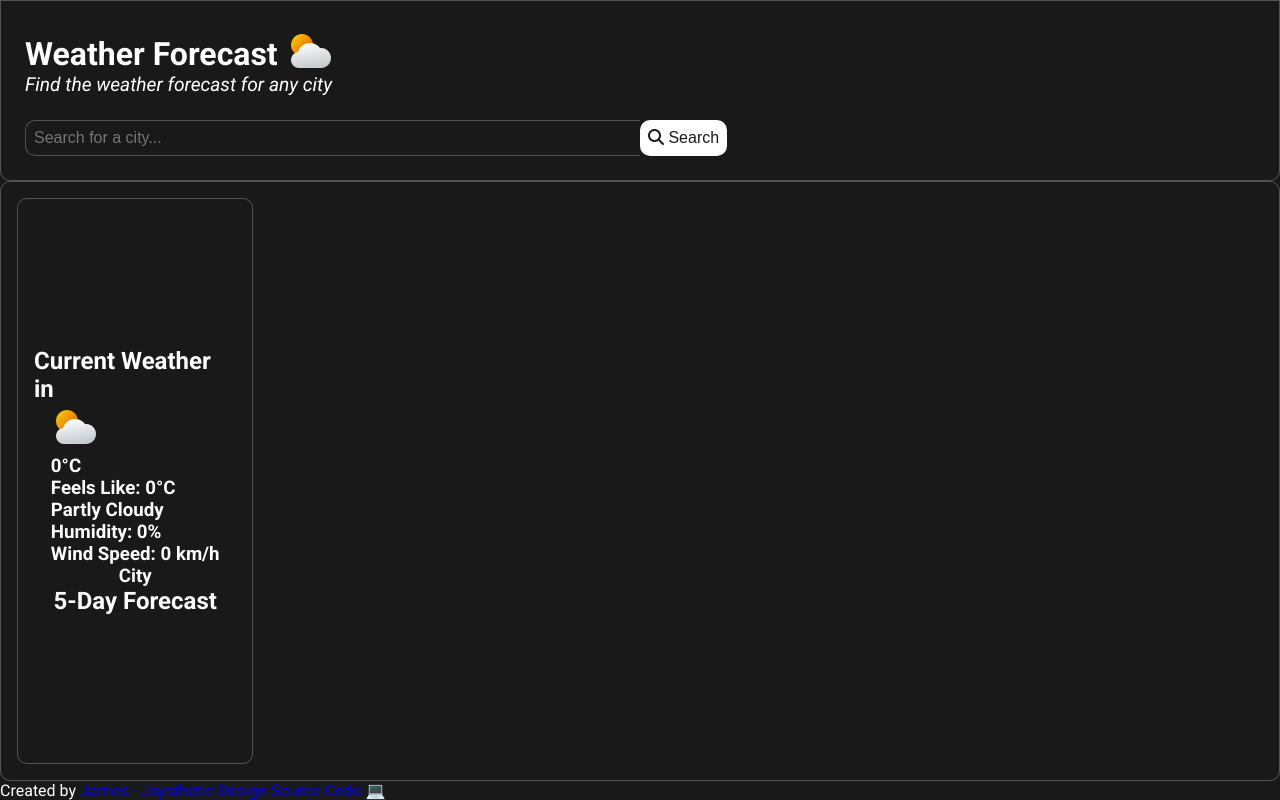
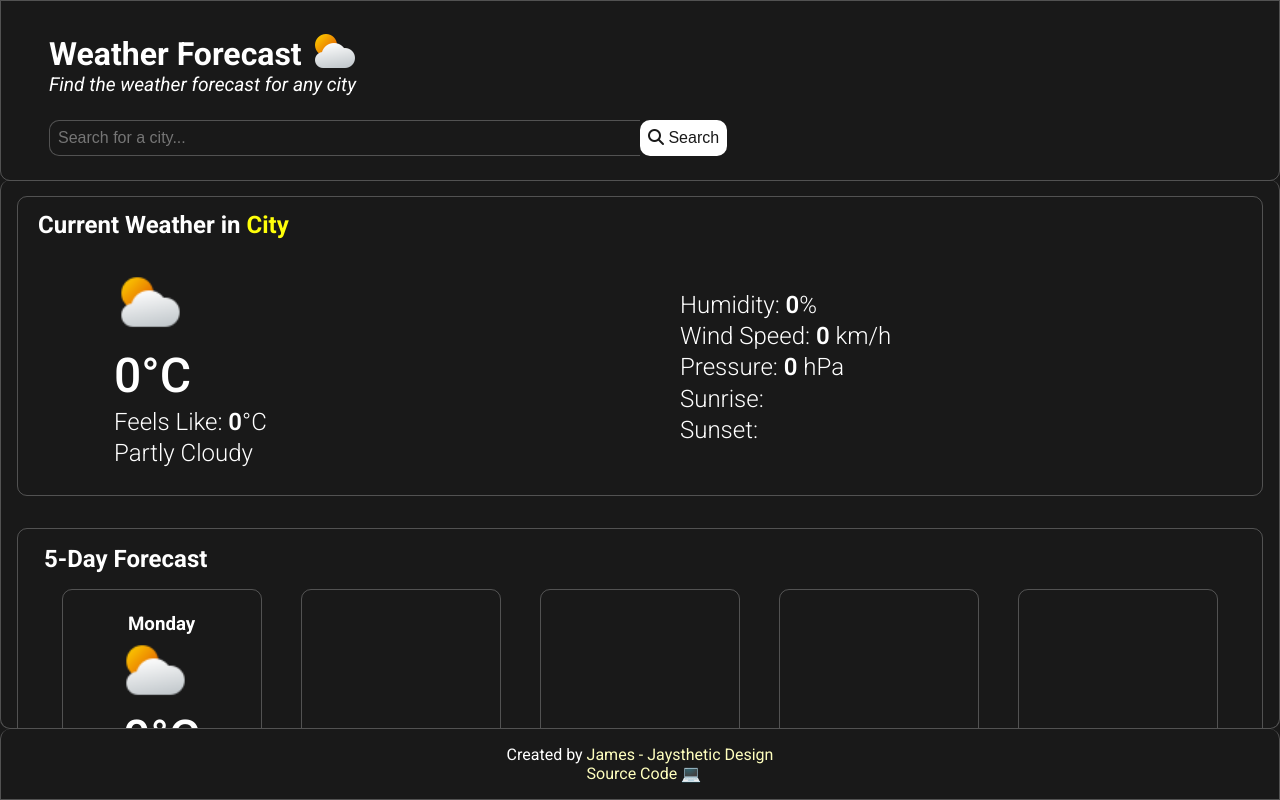
Before and after one commit to jamesayim/weather, a website built with webpack: page src/index.html in a window 1280 px wide. Built offline with nearby package versions, Linux system fonts and the light colour scheme.

Commit message:
Enhance weather display with additional details and improved layout

```diff
--- a/src/index.html
+++ b/src/index.html
@@ -18,35 +18,44 @@
         </header>
         <main class="weather-container">
             <div class="current-weather">
-                <h2>Current Weather in <span class="cityname"></span></h2>
+                <h2>Current Weather in <span style="color: rgb(255, 255, 10);" class="cityname">City</span></h2>
                 <div class="weather-details">
+                    <div class="weather-description">
                         <div class="weather-icon">
                             <img src="./assets/partly-cloudy.png" alt="sun behing a cloud" sizes="(max-width: 24px) 14px, 16px">
                         </div>
-                    <div class="weather-description">
-                        <h3><span class="temp">0</span>&deg;C</h3>
+                        <h3 class="degree"><span class="temp">0</span>&deg;C</h3>
                         <h3>Feels Like: <span class="feels-like">0</span>&deg;C</h3>
                         <h3 class="description">Partly Cloudy</h3>
                     </div>
                     <div class="temperature">
                         <h3>Humidity: <span class="humidity">0</span>%</h3>
                         <h3>Wind Speed: <span class="wind-speed">0</span> km/h</h3>
+                        <h3>Pressure: <span class="pressure">0</span> hPa</h3>
+                        <h3>Sunrise: <span class="sunrise-time"></span></h3>
+                        <h3>Sunset: <span class="sunset-time"></span></h3>
                     </div>
                 </div>
-                <div class="weather-info">
-                    <h3 class="city">City
             </div>
+            <div class="five-day-forcast-container">
+                <h2>5-Day Forecast</h2>
                 <div class="five-day-forcast">
-                <h2>5-Day Forecast</h2>
-                <div class="forcast"></div>
+                    <div class="forcast">
+                        <h3 class="day">Monday</h3>
+                        <div class="weather-icon">
+                            <img src="./assets/partly-cloudy.png" alt="sun behing a cloud" sizes="(max-width: 24px) 14px, 16px">
+                        </div>
+                        <h3 class="degree">0&deg;C</h3>
+                    </div>
                     <div class="forcast"></div>
                     <div class="forcast"></div>
                     <div class="forcast"></div>
                     <div class="forcast"></div>
                 </div>
+            </div>
         </main>
         <footer>
-            <p>Created by <a target="_blank" href="https://github.com/jamesyim">James - Jaysthetic Design</a> <a href="https://github.com/jamesyim/weather" target="_blank"> Source Code &#128187;</a></p>
+            <p>Created by <a target="_blank" href="https://github.com/jamesyim">James - Jaysthetic Design</a><br> <a class="source-code" href="https://github.com/jamesyim/weather" target="_blank"> Source Code &#128187;</a></p>
         </footer>
     </div>
 </body>
--- a/src/styles.css
+++ b/src/styles.css
@@ -23,11 +23,13 @@ html {
 .wrapper header {
     display: flex;
     flex-direction: column;
-    padding: 1rem;
+    padding: 1rem 2.5rem;
     height: max-content;
     border: 1px solid rgba(255, 255, 255, 0.25);
     border-bottom-right-radius: 10px;
     border-bottom-left-radius: 10px;
+    position: fixed;
+    width: 100%;
 }
 
 header > h1 img {
@@ -96,16 +98,81 @@ header .search-box {
 }
 
 .wrapper main {
-    display: grid;
-    grid-template-columns: repeat(auto-fill, minmax(200px, 1fr));
-    grid-template-rows: auto;
+    display: flex;
+    flex-direction: column;
+    align-items: center;
     gap: 1rem;
     border: 1px solid rgba(255, 255, 255, 0.25);
     border-radius: 10px;
+    border-bottom-right-radius: none;
+    border-bottom-left-radius: none;
+    border-top: none;
     padding: 1rem;
+    margin-top: 180px;
+    overflow-y: auto;
 }
 
 main .current-weather {
+    display: flex;
+    width: 100%;
+    height: 300px;
+    flex-direction: column;
+    align-items: center;
+    justify-content: center;
+    padding: 1rem 2.5rem;
+    border: 1px solid rgba(255, 255, 255, 0.25);
+    border-radius: 10px;
+}
+
+.weather-details {
+    display: flex;
+    flex-direction: row;
+    padding: 1rem;
+    width: 100%;
+    height: 85%;
+    margin-top: 1rem;
+}
+
+.weather-description *, .temperature * {
+    font-weight: 300;
+    font-size: 1.5rem;
+    line-height: 1.3;
+}
+
+.weather-icon img {
+    width: 70px;
+    height: 70px;
+    margin-right: 1rem;
+}
+
+.degree, .temp {
+    font-size: 3rem !important;
+    font-weight: 500 !important;
+}
+
+.weather-details span {
+    font-size: 1.5rem;
+    font-weight: 600;
+}
+
+.weather-details .weather-description, .weather-details .temperature {
+    width: 50%;
+    height: 100%;
+    display: flex;
+    flex-direction: column;
+    align-items: flex-start;
+    justify-content: center;
+    padding: 1rem 2.5rem;
+}
+
+.current-weather > h2 {
+    text-align: left;
+    width: 100%;
+    font-size: 1.5rem;
+    margin-left: -40px;
+}
+
+.five-day-forcast-container {
     display: flex;
     flex-direction: column;
     align-items: center;
@@ -113,4 +180,67 @@ main .current-weather {
     padding: 1rem;
     border: 1px solid rgba(255, 255, 255, 0.25);
     border-radius: 10px;
+    width: 100%;
+    margin-top: 1rem;
+    margin-bottom: 3.5rem;
 }
+
+.five-day-forcast {
+    display: grid;
+    grid-template-columns: repeat(5, 1fr);
+    grid-template-rows: auto;
+    grid-gap: 1rem;
+    justify-items: center;
+    width: 100%;
+    padding: 1rem;
+    border-radius: 10px;
+}
+
+.five-day-forcast-container h2 {
+    text-align: left;
+    width: 100%;
+    font-size: 1.5rem;
+    margin-right: -20px;
+}
+
+.forcast {
+    display: flex;
+    flex-direction: column;
+    align-items: center;
+    justify-content: center;
+    padding: 1rem;
+    border: 1px solid rgba(255, 255, 255, 0.25);
+    border-radius: 10px;
+    width: 200px;
+    height: 200px;
+}
+
+footer {
+    display: flex;
+    justify-content: center;
+    align-items: center;
+    padding: 1rem;
+    border: 1px solid rgba(255, 255, 255, 0.25);
+    border-top-right-radius: 10px;
+    border-top-left-radius: 10px;
+    border-top: none;
+    background-color: rgb(25, 25, 25);
+    width: 100%;
+    bottom: 0;
+    gap: 20px;
+}
+
+footer a {
+    color: rgb(255, 255, 190);
+    text-decoration: none;
+    font-weight: 400;
+}
+
+footer a:hover {
+    color: rgb(255, 210, 10);
+}
+
+footer .source-code {
+    display: inline-block;
+    margin-left: 5rem;
+}
```
Lines whose indentation alone changed are shown as unchanged.
